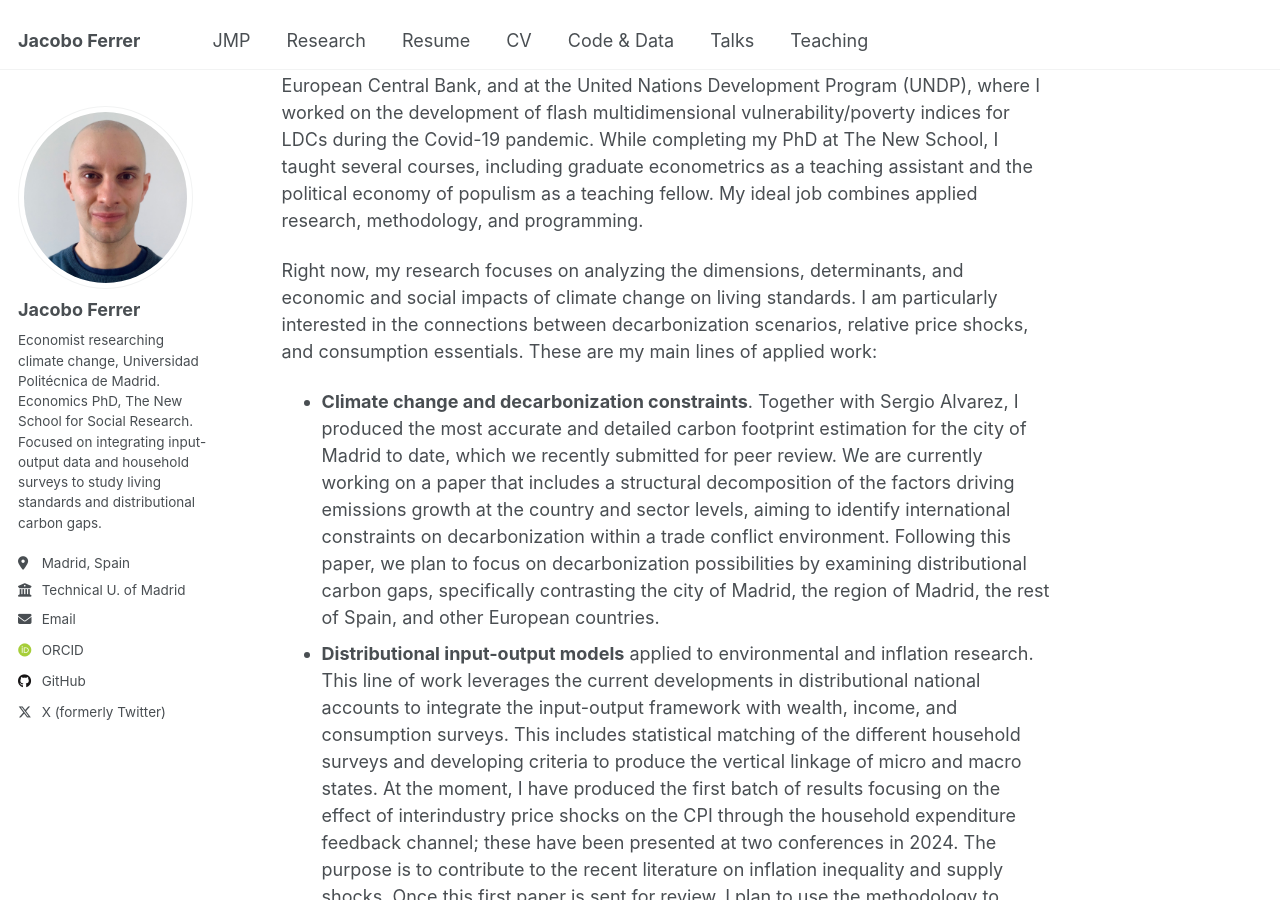
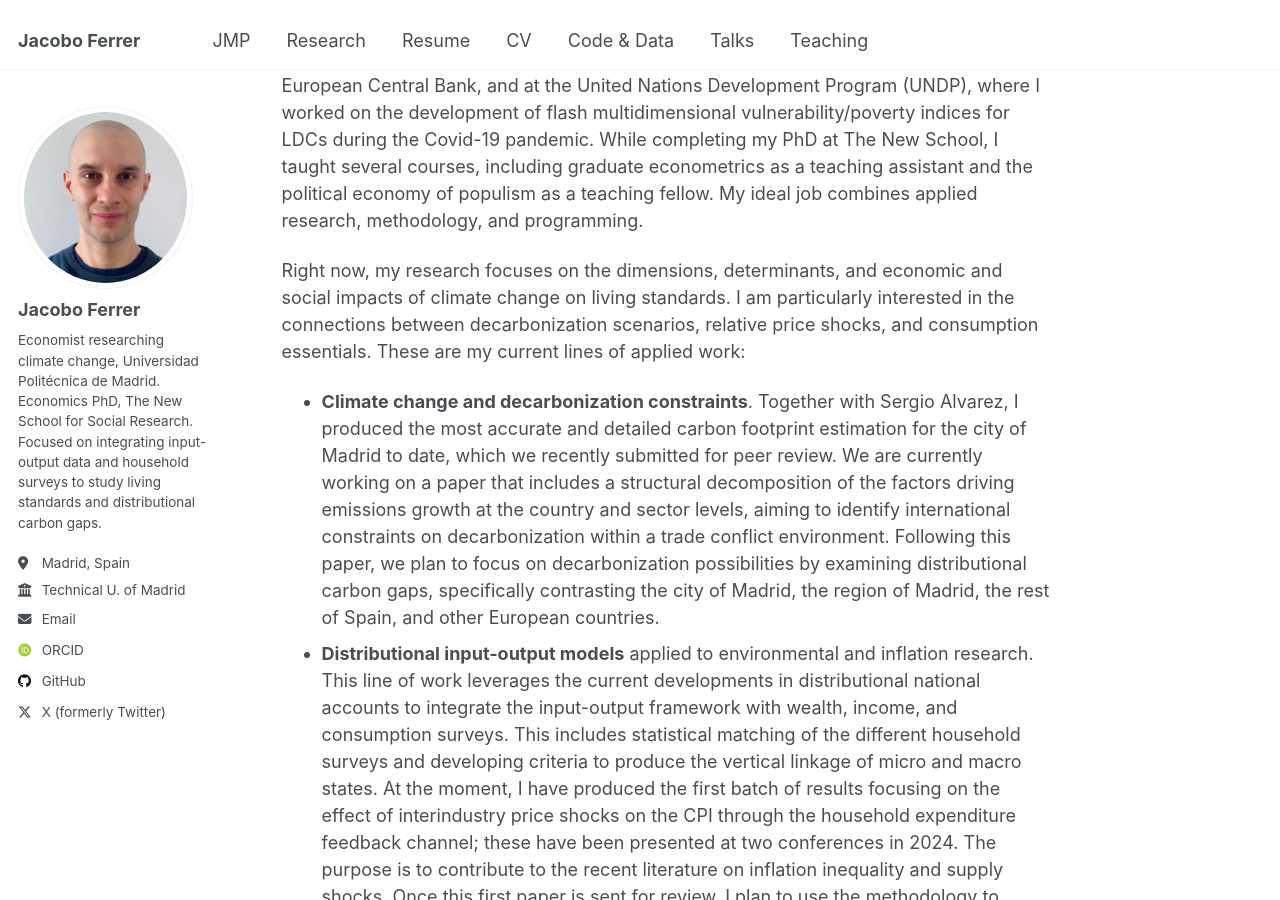
Before and after one commit to jacobo-ferrer/jacobo-ferrer.github.io, a Jekyll site: the page built from _pages/about.md, in a window 1280 px wide and 900 px high, scrolled down 451 px. Built offline with Jekyll 4.4.1, drawn with Linux system fonts in a browser that asks for light colours; some web fonts are replaced.

Commit message:
Update about.md

```diff
--- a/_pages/about.md
+++ b/_pages/about.md
@@ -11,7 +11,7 @@ Thank you for dropping by. My name is Jacobo, and I am an economist currently wo
 
 My professional background includes teaching, consultancy, and programming-intensive roles in policy-oriented data analysis. I have worked as a PhD trainee in the Distributional Wealth Accounts team in the Sector Accounts and Fiscal Statistics Section of the European Central Bank, and at the United Nations Development Program (UNDP), where I worked on the development of flash multidimensional vulnerability/poverty indices for LDCs during the Covid-19 pandemic. While completing my PhD at The New School, I taught several courses, including graduate econometrics as a teaching assistant and the political economy of populism as a teaching fellow. My ideal job combines applied research, methodology, and programming.
 
-Right now, my research focuses on analyzing the dimensions, determinants, and economic and social impacts of climate change on living standards. I am particularly interested in the connections between decarbonization scenarios, relative price shocks, and consumption essentials. These are my main lines of applied work:
+Right now, my research focuses on the dimensions, determinants, and economic and social impacts of climate change on living standards. I am particularly interested in the connections between decarbonization scenarios, relative price shocks, and consumption essentials. These are my current lines of applied work:
 
   * **Climate change and decarbonization constraints**. Together with Sergio Alvarez, I produced the most accurate and detailed carbon footprint estimation for the city of Madrid to date, which we recently submitted for peer review. We are currently working on a paper that includes a structural decomposition of the factors driving emissions growth at the country and sector levels, aiming to identify international constraints on decarbonization within a trade conflict environment. Following this paper, we plan to focus on decarbonization possibilities by examining distributional carbon gaps, specifically contrasting the city of Madrid, the region of Madrid, the rest of Spain, and other European countries.
   * **Distributional input-output models** applied to environmental and inflation research. This line of work leverages the current developments in distributional national accounts to integrate the input-output framework with wealth, income, and consumption surveys. This includes statistical matching of the different household surveys and developing criteria to produce the vertical linkage of micro and macro states. At the moment, I have produced the first batch of results focusing on the effect of interindustry price shocks on the CPI through the household expenditure feedback channel; these have been presented at two conferences in 2024. The purpose is to contribute to the recent literature on inflation inequality and supply shocks. Once this first paper is sent for review, I plan to use the methodology to study "greenflation" and the constraints of decarbonization on living standards.
```
